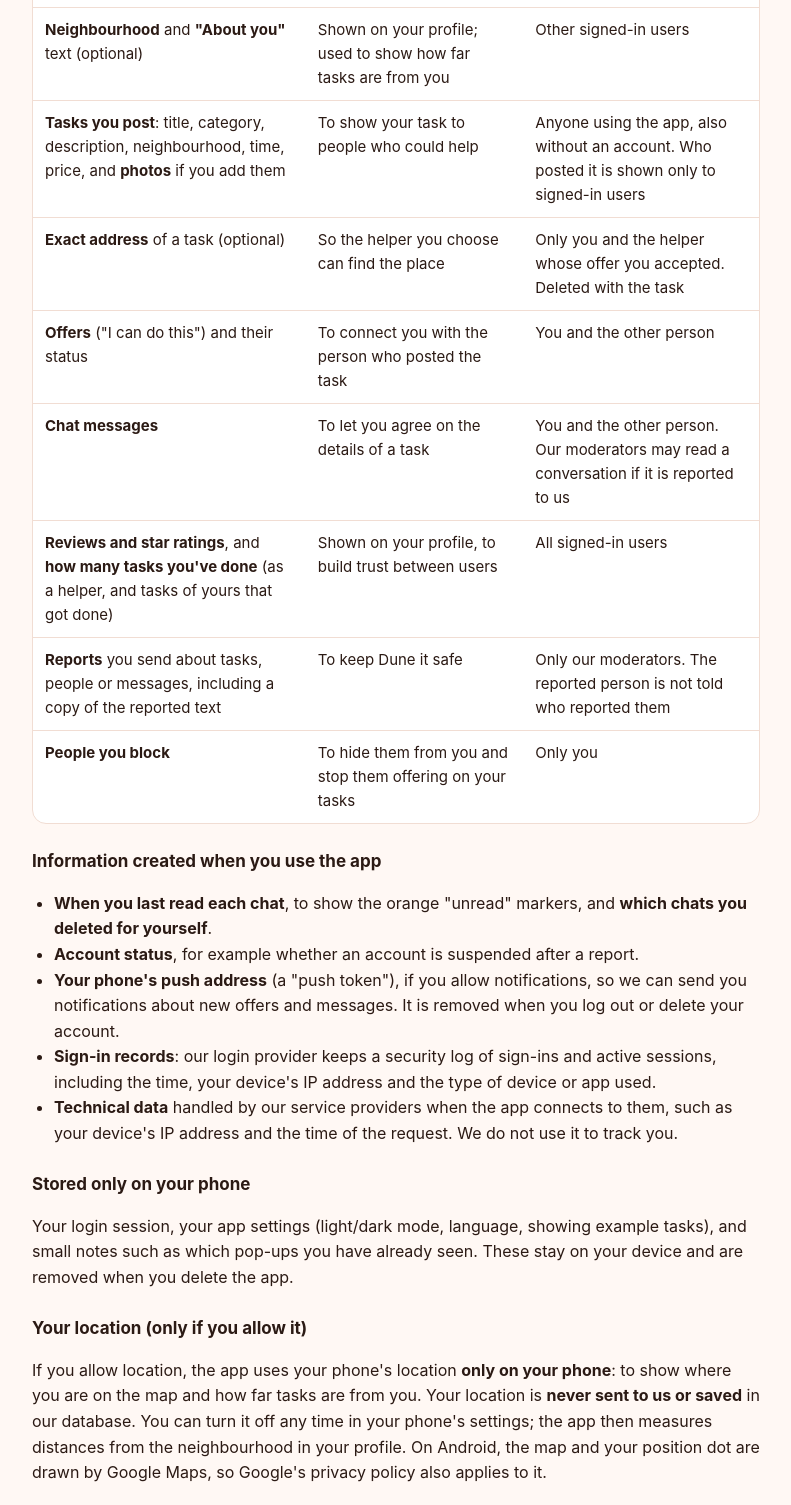
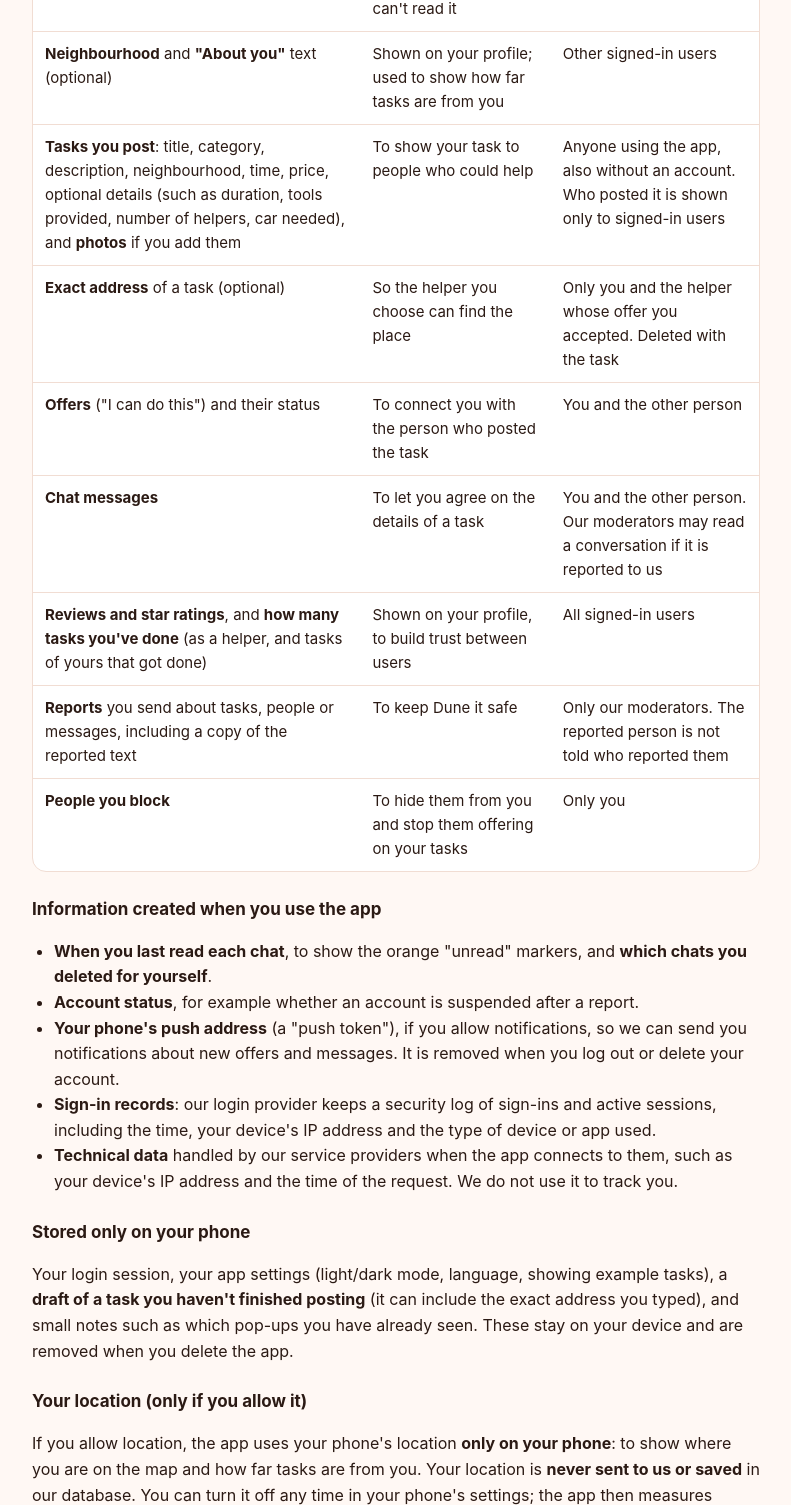
Before and after one commit to ReneTuuliranta/duneit-privacy, a plain HTML site: page index.html in a window 1280 px wide. Shown: the part 840-2345 px from the top of the page, without its empty margins (244-1035 px from the left). Drawn offline with Linux system fonts and the light colour scheme.

Commit message:
Privacy policy: task details, drafts, expiry, photo and address retention

```diff
--- a/index.html
+++ b/index.html
@@ -64,7 +64,7 @@
     <tr><td><strong>Name</strong> (as you enter it) and <strong>email address</strong></td><td>To create and secure your account and log you in</td><td>Your name: other signed-in users. Your email: only you and us</td></tr>
     <tr><td><strong>Password</strong></td><td>To log you in. Stored only in scrambled (hashed) form by our login provider; we can't read it</td><td>No one</td></tr>
     <tr><td><strong>Neighbourhood</strong> and <strong>"About you"</strong> text (optional)</td><td>Shown on your profile; used to show how far tasks are from you</td><td>Other signed-in users</td></tr>
-    <tr><td><strong>Tasks you post</strong>: title, category, description, neighbourhood, time, price, and <strong>photos</strong> if you add them</td><td>To show your task to people who could help</td><td>Anyone using the app, also without an account. Who posted it is shown only to signed-in users</td></tr>
+    <tr><td><strong>Tasks you post</strong>: title, category, description, neighbourhood, time, price, optional details (such as duration, tools provided, number of helpers, car needed), and <strong>photos</strong> if you add them</td><td>To show your task to people who could help</td><td>Anyone using the app, also without an account. Who posted it is shown only to signed-in users</td></tr>
     <tr><td><strong>Exact address</strong> of a task (optional)</td><td>So the helper you choose can find the place</td><td>Only you and the helper whose offer you accepted. Deleted with the task</td></tr>
     <tr><td><strong>Offers</strong> ("I can do this") and their status</td><td>To connect you with the person who posted the task</td><td>You and the other person</td></tr>
     <tr><td><strong>Chat messages</strong></td><td>To let you agree on the details of a task</td><td>You and the other person. Our moderators may read a conversation if it is reported to us</td></tr>
@@ -86,8 +86,8 @@
   </ul>
 
   <h3>Stored only on your phone</h3>
-  <p>Your login session, your app settings (light/dark mode, language, showing example tasks), and small notes such as
-  which pop-ups you have already seen. These stay on your device and are removed when you delete the app.</p>
+  <p>Your login session, your app settings (light/dark mode, language, showing example tasks), a <strong>draft of a task you haven't finished
+  posting</strong> (it can include the exact address you typed), and small notes such as which pop-ups you have already seen. These stay on your device and are removed when you delete the app.</p>
 
   <h3>Your location (only if you allow it)</h3>
   <p>If you allow location, the app uses your phone's location <strong>only on your phone</strong>: to show where you
@@ -131,7 +131,8 @@
   <h2>5. How long we keep data</h2>
   <ul>
     <li><strong>Account and profile</strong>: as long as your account exists.</li>
-    <li><strong>Tasks, offers, messages and reviews</strong>: as long as your account exists, or until deleted.</li>
+    <li><strong>Tasks, offers, messages and reviews</strong>: as long as your account exists, or until deleted. A task stops being shown to others after its date has passed, but stays saved for you until you delete it.</li>
+    <li><strong>Task photos and the exact address</strong>: until you delete the task (or your account).</li>
     <li><strong>Deleting a chat</strong> in the app removes it from <em>your</em> Messages list only. The other person keeps their copy, and the messages stay stored so reports and disputes can be checked.</li>
     <li><strong>Reports</strong>: closed reports are deleted automatically 12 months after they were made. Open reports are kept until a moderator has handled them.</li>
     <li><strong>Sign-in records</strong>: active sessions end when you sign out or delete your account. The login provider's security log is kept for a limited time.</li>
```
